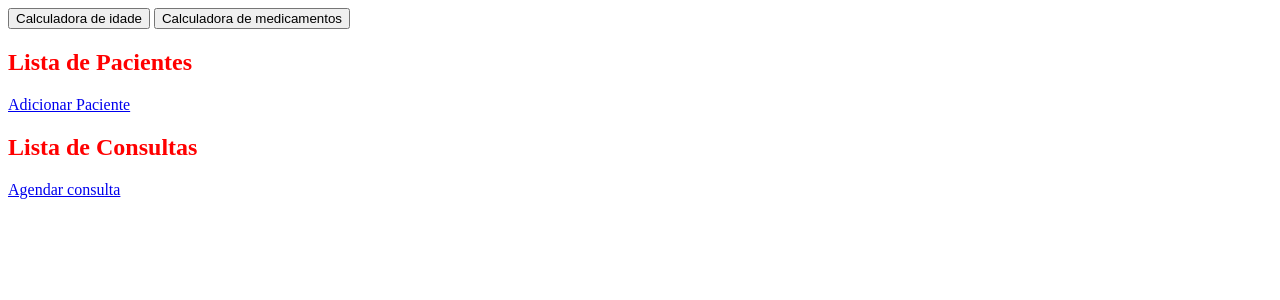
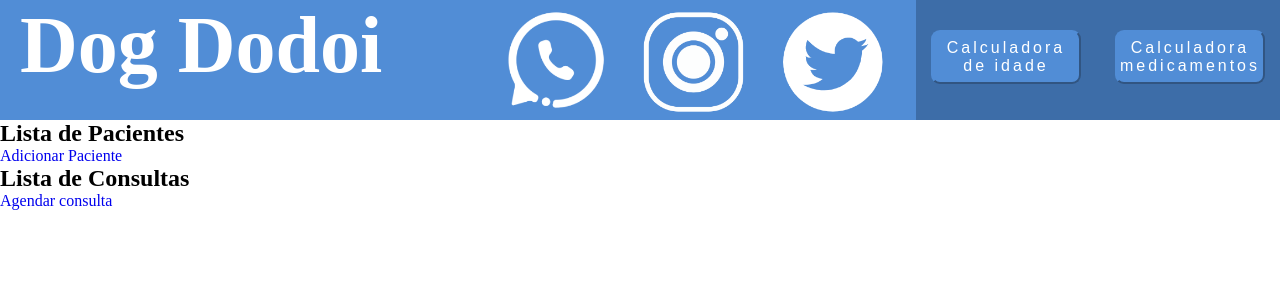
Before and after one commit to ciraht/dogdodoiAGORAVAI2, a Flask app: page / in a window 1280 px wide. Shown: the top 300 px of the page. Run offline with Flask 3, Linux system fonts and the light colour scheme.

Commit message:
começo do css
algumas (poucas) coisas de css

```diff
--- a/Templates/index.html
+++ b/Templates/index.html
@@ -4,12 +4,16 @@
     <meta charset="UTF-8">
     <meta name="viewport" content="width=device-width, initial-scale=1.0">
     <title>Dog Dodói</title>
+    <link rel="stylesheet" href="../static/css/inicio.css">
 </head>
 <body>
-    <header>
-        <a href="calculadora_idade"><button>Calculadora de idade</button></a>
-        <a href="medicamento"><button>Calculadora de medicamentos</button></a>
-        <link rel="stylesheet" href="../static/css/style.css">
+    <header class="cabecao">
+        <h1 class="textin">Dog Dodoi</h1>
+        <img src="../static/img/contatos_verdadeiro.png" alt="">
+        <div>
+            <a href="calculadora_idade"><button class="btn">Calculadora de idade</button></a>
+            <a href="medicamento"><button class="btn">Calculadora medicamentos</button></a>
+        </div>
     </header>
     <main>
         <section>
--- /dev/null
+++ b/static/css/inicio.css
@@ -0,0 +1,44 @@
+*{
+    margin: 0;
+    padding: 0;
+    text-decoration: none;
+}
+
+.cabecao{
+    background-color: #518DD6;
+    display: flex;
+    height: 120px;
+    justify-content: flex-end;
+
+}
+
+.cabecao div{
+    background-color: #3d6da8;
+}
+
+.textin{
+    color: white;
+    position: absolute;
+    left: 20px;
+    font-size: 80px;
+
+}
+
+.btn{
+    background-color: #518DD6;
+    margin: 0 15px;
+    color: white;
+    font-size: 1em;
+    width: 150px;
+    height: 54px;
+    padding-top: 0px;
+    border-radius: 9px 9px 9px 9px;
+    border-color: #518DD6;
+    font-family: Arial, Helvetica, sans-serif;
+    letter-spacing: 3px;
+    margin-top: 30px;
+}
+.btn:hover {
+    background-color: #51B7D6;
+    border-color: #51B7D6;
+}
```
Also changed, not shown: static/img/Lais_e_cachorro.png (added), static/img/contatos_verdadeiro.png (added), static/img/igor_cachorro.png (added), static/img/lais_e_cadela.png (added).
